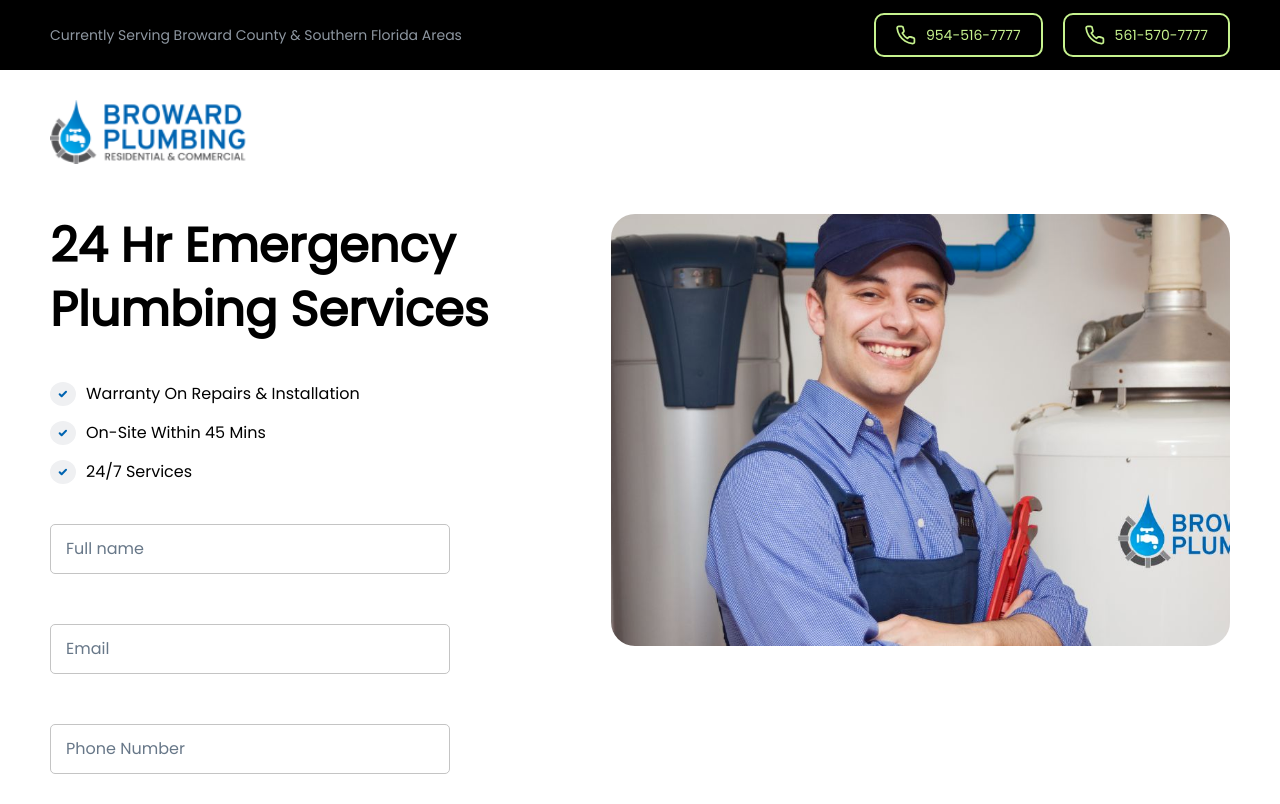
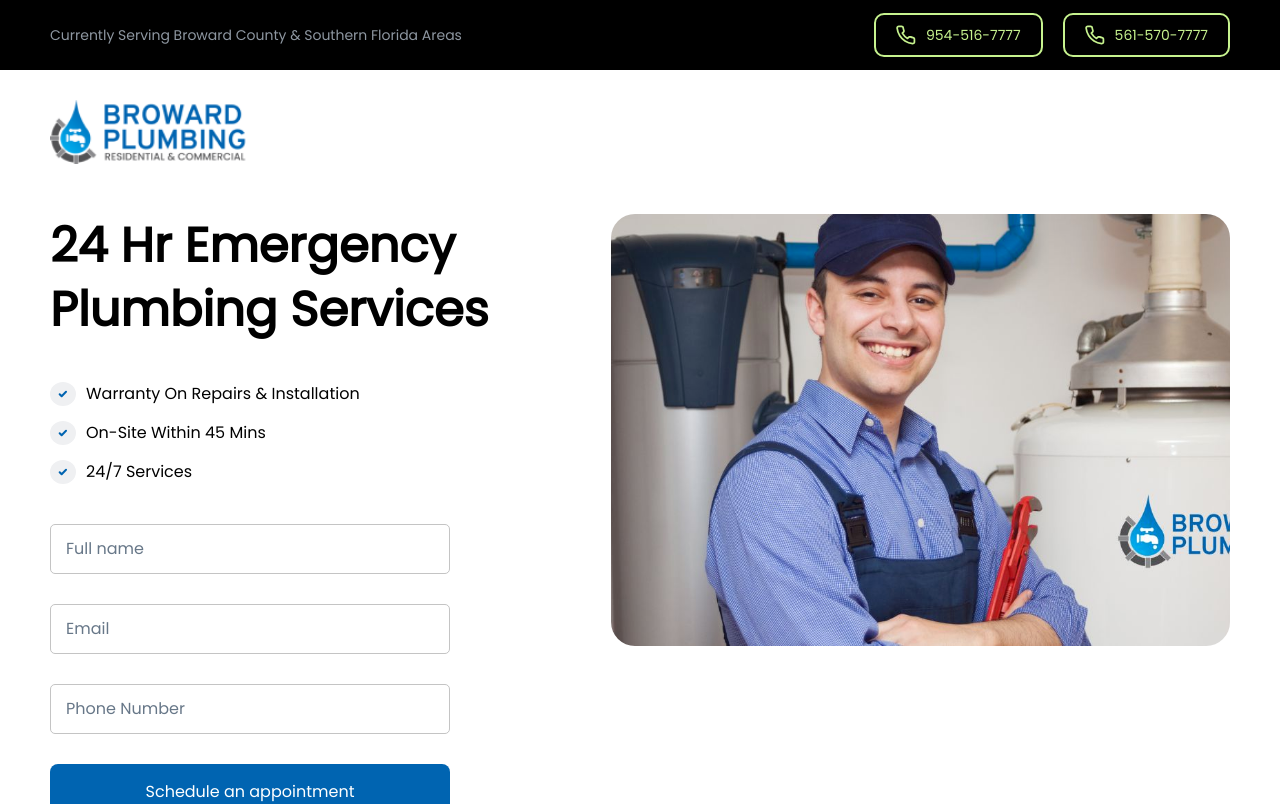
Before and after one commit to AKalyanPavan/browardplumbing, a React (Create React App) app: page / in a window 1280 px wide. Shown: the top 804 px of the page. Built offline with nearby package versions, Linux system fonts and the light colour scheme.

Commit message:
Revert "Form validations added"
This reverts commit 85cf311aad476aaaa30b885d20a7f247efeaa6f8.

```diff
--- a/src/components/Homepage.js
+++ b/src/components/Homepage.js
@@ -13,9 +13,6 @@ function Homepage() {
   const [activeFaq, setActiveFaq] = useState("faq2");
   const [activeTestimonial, setActiveTestimonial] = useState(1);
   const [translateX, setTranslateX] = useState(0);
-
-  let emailregex = /^[\w-\.]+@([\w-]+\.)+[\w-]{2,4}$/;
-  let phoneregex = /^[+]*[(]{0,1}[0-9]{1,4}[)]{0,1}[-\s\./0-9]*$/;
 
   function onBurgerMenuClicked(){
     document.querySelector("#modal").style.animationName = "slideIn";
@@ -227,32 +224,6 @@ function Homepage() {
     inputDiv.classList.remove("hover:border-[#000000]");
     inputDiv.classList.add("border-[#377dff]");
 
-    switch(inputId) {
-      case "fullName":
-        let errorName = document.getElementById("errorName");
-
-        if(!errorName.classList.contains("invisible")) {
-          errorName.classList.add("invisible");
-        }
-        break;
-      case "email":
-        let errorEmail = document.getElementById("errorEmail");
-
-        if(!errorEmail.classList.contains("invisible")) {
-          errorEmail.classList.add("invisible");
-        }
-        break;
-      case "phoneNumber":
-        let errorPhonenumber = document.getElementById("errorPhonenumber");
-
-        if(!errorPhonenumber.classList.contains("invisible")) {
-          errorPhonenumber.classList.add("invisible");
-        }
-        break;
-      default:
-        return;
-    }
-
     setTimeout(function() {
       inputLabel.classList.remove("text-[#677788]");
       inputLabel.classList.add("text-[12px]");
@@ -268,14 +239,12 @@ function Homepage() {
     let inputLabel = inputDiv.getElementsByTagName("label")[0];
     let inputText = inputDiv.getElementsByTagName("input")[0];
 
+    inputLabel.style.animationName = "increaseFontsize";
+    inputLabel.style.animationDuration = "0.2s";
+
     inputDiv.classList.add("border-[#c4c4c4]");
     inputDiv.classList.add("hover:border-[#000000]");
     inputDiv.classList.remove("border-[#377dff]");
-
-    if (!inputText.value.trim()) {
-
-      inputLabel.style.animationName = "increaseFontsize";
-      inputLabel.style.animationDuration = "0.2s";
 
     setTimeout(function() {
       inputLabel.classList.add("text-[#677788]");
@@ -283,32 +252,6 @@ function Homepage() {
       inputLabel.classList.remove("mb-[50px]");
       inputLabel.classList.remove("text-[#0064B1]");
     }, 100);
-
-    }
-
-  }
-
-  function validateInput() {
-    let errorName = document.getElementById("errorName");
-    let errorEmail = document.getElementById("errorEmail");
-    let errorPhonenumber = document.getElementById("errorPhonenumber");
-
-    let fname = document.getElementById("fname").value;
-    let femail = document.getElementById("femail").value;
-    let fphonenumber = document.getElementById("fphonenumber").value;
-
-    if(!fname.trim()) {
-      errorName.classList.remove("invisible");
-    }
-
-    if(!emailregex.test(femail)) {
-      errorEmail.classList.remove("invisible");
-    }
-
-    if(!phoneregex.test(fphonenumber)) {
-      errorPhonenumber.classList.remove("invisible");
-    }
-
   }
 
   useEffect(() => {
@@ -488,28 +431,19 @@ function Homepage() {
               </div>
             </div>
             <div className="w-[400px] max-[500px]:w-full">
-              <div className="mb-[30px]">
-                <div id="fullName" className="flex border-solid border-[1.5px] border-[#c4c4c4] rounded-[5px] h-[50px] items-center hover:border-[#000000]" onClick={() => onInputClicked("fullName")}>
+              <div id="fullName" className="flex border-solid border-[1.5px] border-[#c4c4c4] rounded-[5px] h-[50px] items-center mb-[30px] hover:border-[#000000]" onClick={() => onInputClicked("fullName")}>
                 <label className="w-max ml-[5px] absolute text-[#677788] cursor-text bg-[#FFFFFF] px-[10px]">Full name</label>
                 <input className="outline-none mx-[10px] w-[100%] centilio-input-full-name" onBlur={() => onInputFocusOut("fullName")} placeholder="" type="text" id="fname" name="fname" />
               </div>
-                <div className="text-left mt-[2px] text-[12px] text-[#BB1010] invisible" id="errorName">Full name Cannot be Empty</div>
-              </div>
-              <div className="mb-[30px]">
-                <div id="email" className="flex border-solid border-[1.5px] border-[#c4c4c4] rounded-[5px] h-[50px] items-center hover:border-[#000000]" onClick={() => onInputClicked("email")}>
+              <div id="email" className="flex border-solid border-[1.5px] border-[#c4c4c4] rounded-[5px] h-[50px] items-center mb-[30px] hover:border-[#000000]" onClick={() => onInputClicked("email")}>
                 <label className="w-max ml-[5px] absolute text-[#677788] cursor-text bg-[#FFFFFF] px-[10px]">Email</label>
                 <input className="outline-none mx-[10px] w-[100%] centilio-input-email" onBlur={() => onInputFocusOut("email")} placeholder="" type="text" id="femail" name="femail" />
               </div>
-                <div className="text-left mt-[2px] text-[12px] text-[#BB1010] invisible" id="errorEmail">Please provide valid email</div>
-              </div>
-              <div className="mb-[30px]">
-                <div id="phoneNumber" className="flex border-solid border-[1.5px] border-[#c4c4c4] rounded-[5px] h-[50px] items-center hover:border-[#000000]" onClick={() => onInputClicked("phoneNumber")}>
+              <div id="phoneNumber" className="flex border-solid border-[1.5px] border-[#c4c4c4] rounded-[5px] h-[50px] items-center mb-[30px] hover:border-[#000000]" onClick={() => onInputClicked("phoneNumber")}>
                 <label className="w-max ml-[5px] absolute text-[#677788] cursor-text bg-[#FFFFFF] px-[10px]">Phone Number</label>
                 <input className="outline-none mx-[10px] w-[100%] centilio-input-mobile" onBlur={() => onInputFocusOut("phoneNumber")} placeholder="" type="text" id="fphonenumber" name="fphonenumber" />
               </div>
-                <div className="text-left mt-[2px] text-[12px] text-[#BB1010] invisible" id="errorPhonenumber">Please provide valid phone number</div>
-              </div>
-              <div className="w-[100%] px-[32px] py-[16px] rounded-[8px] bg-[#0064B1] text-[#FFFFFF] font-medium cursor-pointer text-[16px] centilio-form-submit" onClick={() => validateInput()}>
+              <div className="w-[100%] px-[32px] py-[16px] rounded-[8px] bg-[#0064B1] text-[#FFFFFF] font-medium cursor-pointer text-[16px] centilio-form-submit">
                 Schedule an appointment
               </div>
               <div className="w-max mt-[15px] text-[16px]">
@@ -879,12 +813,3 @@ function Homepage() {
 }
 
 export default Homepage;
-
-
-// ^[\w-\.]+@([\w-]+\.)+[\w-]{2,4}$
-// email
-
-
-
-// ^[+]*[(]{0,1}[0-9]{1,4}[)]{0,1}[-\s\./0-9]*$
-// Phone Number
```
Lines whose indentation alone changed are shown as unchanged.
